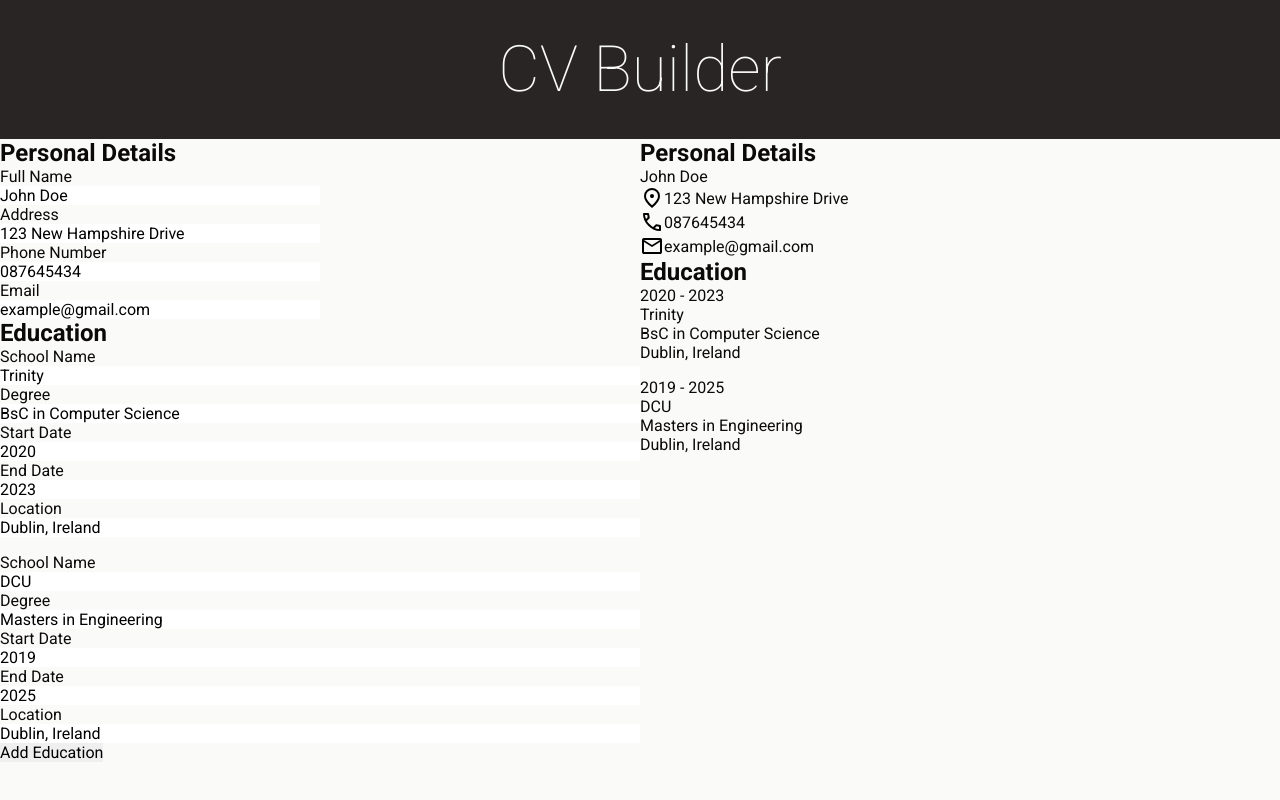
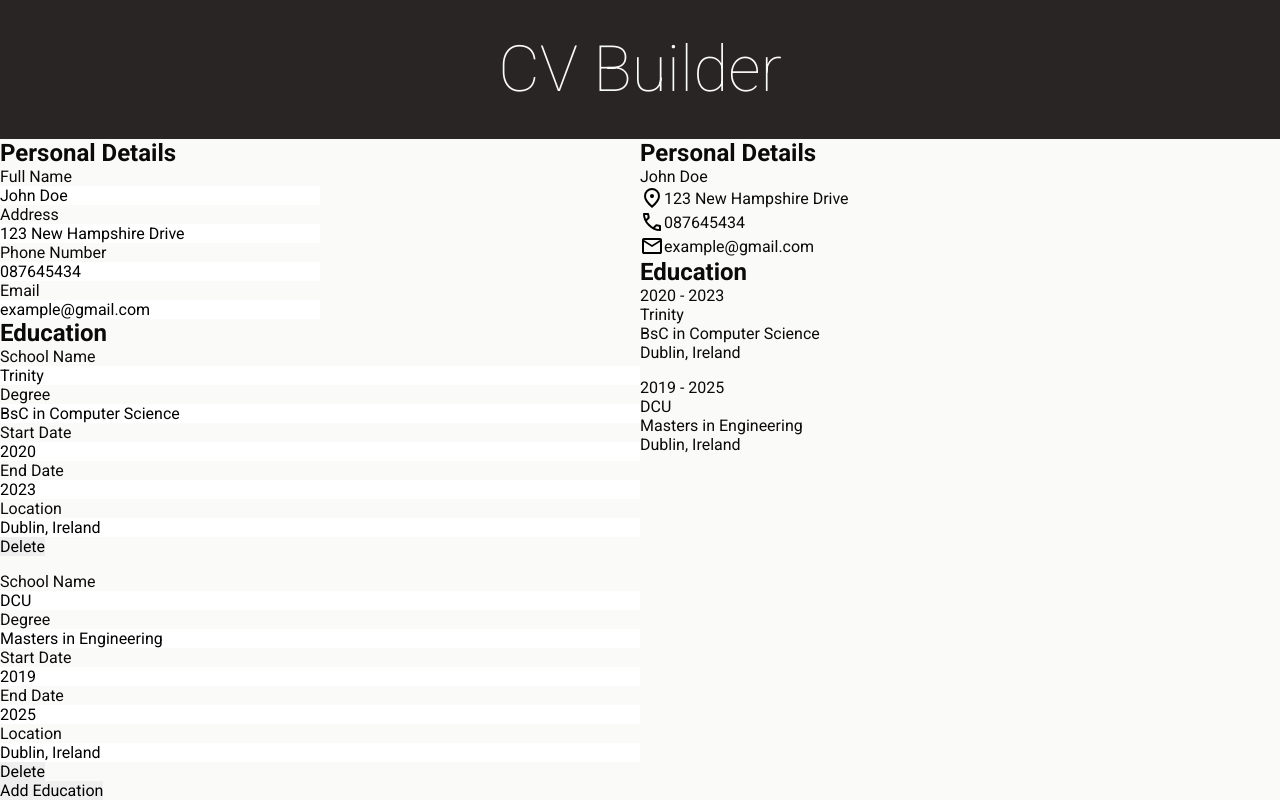
Before and after one commit to Tom-Pierce/cv-builder, a React (Vite) app: page / in a window 1280 px wide. Built offline with nearby package versions, Linux system fonts and the light colour scheme.

Commit message:
remove education button

```diff
--- a/src/components/CvGenerator.jsx
+++ b/src/components/CvGenerator.jsx
@@ -35,22 +35,6 @@ export default function CvGenerator() {
     const newPersonalInfo = { ...personalInfo, [key]: e.target.value };
     setPersonalInfo(newPersonalInfo);
   }
-  function nameChange(e) {
-    const newPersonalInfo = { ...personalInfo, name: e.target.value };
-    setPersonalInfo(newPersonalInfo);
-  }
-  function addressChange(e) {
-    const newPersonalInfo = { ...personalInfo, address: e.target.value };
-    setPersonalInfo(newPersonalInfo);
-  }
-  function phoneNumChange(e) {
-    const newPersonalInfo = { ...personalInfo, phoneNum: e.target.value };
-    setPersonalInfo(newPersonalInfo);
-  }
-  function emailChange(e) {
-    const newPersonalInfo = { ...personalInfo, email: e.target.value };
-    setPersonalInfo(newPersonalInfo);
-  }
 
   //Education section functions
   function addEducation() {
@@ -70,7 +54,6 @@ export default function CvGenerator() {
     const newEducationList = educationList.filter((educationObj) => {
       return educationObj.id !== id;
     });
-    console.log("new eduacation list after removing ", newEducationList);
     setEducationList(newEducationList);
   }
 
@@ -97,6 +80,7 @@ export default function CvGenerator() {
         <EducationInputs
           educationList={educationList}
           editEducation={editEducation}
+          removeEducation={removeEducation}
         />
         <button className="add-education-btn" onClick={addEducation}>
           Add Education
--- a/src/components/EducationInputs.jsx
+++ b/src/components/EducationInputs.jsx
@@ -1,5 +1,10 @@
-export default function EducationInputs({ educationList, editEducation }) {
+export default function EducationInputs({
+  educationList,
+  editEducation,
+  removeEducation,
+}) {
   return (
+    <>
       <ul className="education-details-section">
         {educationList.map((educationObj) => {
           return (
@@ -71,9 +76,19 @@ export default function EducationInputs({ educationList, editEducation }) {
                   }}
                 />
               </form>
+              <button
+                type="button"
+                className="remove-education-btn"
+                onClick={() => {
+                  removeEducation(educationObj.id);
+                }}
+              >
+                Delete
+              </button>
             </li>
           );
         })}
       </ul>
+    </>
   );
 }
```
Lines whose indentation alone changed are shown as unchanged.
